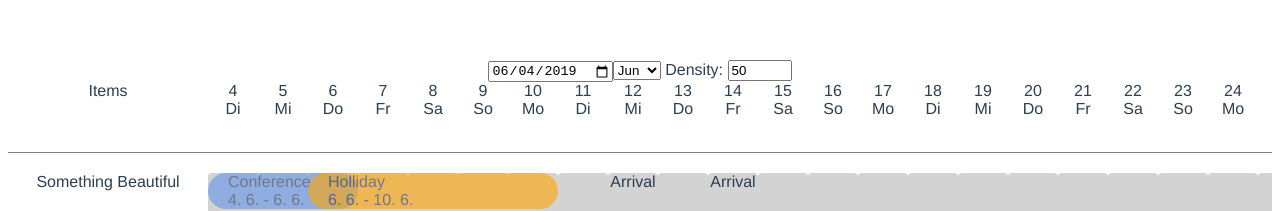
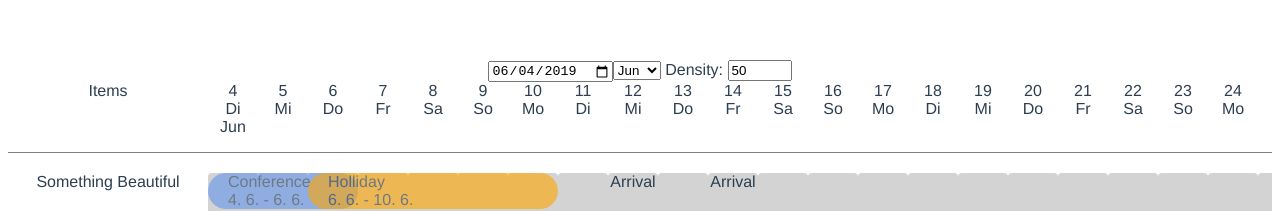
Before and after one commit to ewatch/vue-horizontal-calendar, a Vue app: page / in a window 1280 px wide. Shown: the top 211 px of the page. Built offline with nearby package versions, Linux system fonts and the light colour scheme.

Commit message:
calendar display month name on first head cell

```diff
--- a/src/components/Calendar.vue
+++ b/src/components/Calendar.vue
@@ -33,10 +33,9 @@
 			<div class="label" v-if="calendarData.length > 0">Items</div>
 			<div class="cells">
 				<head-cell
-					v-for="date in dates"
-					:day-of-month="date.getDate()"
-					:day-name="getDayName(date.getDay())"
-					:month-name="getMonthName(date.getMonth())"
+					v-for="(date, index) in dates"
+					:date="date"
+					:index="index"
 					:key="date.getTime()"
 				/>
 				<date-wheel
@@ -116,8 +115,6 @@ export default {
 		}
 	},
 	methods: {
-		getDayName: dateHelper.getDayName,
-		getMonthName: dateHelper.getMonthName,
 		setSelectedDate: function(date) {
 			this.selectedDate = date;
 		},
--- a/src/components/HeadCell.vue
+++ b/src/components/HeadCell.vue
@@ -1,27 +1,33 @@
 <template>
 	<div class="cell cell--header">
 		<div class="day-of-month">{{ dayOfMonth }}</div>
-		<div class="day-name">{{ dayName }}</div>
-		<div v-if="dayOfMonth === 1" class="month-name">{{ monthName }}</div>
+		<div class="day-name">{{ getDayName(date.getDay()) }}</div>
+		<div v-if="dayOfMonth === 1 || index === 0" class="month-name">{{ getMonthName(date.getMonth()) }}</div>
 	</div>
 </template>
 
 <script>
+import * as dateHelper from "../helper/date";
+
 export default {
 	props: {
-		dayOfMonth: {
+		date: {
+			type: Date,
+			required: true,
+		},
+		index: {
 			type: Number,
 			required: true,
-			default: 0
 		},
-		dayName: {
-			type: String,
-			required: false
-		},
-		monthName: {
-			type: String,
-			required: false
+	},
+	computed: {
+		dayOfMonth() {
+			return this.date.getDate()
 		}
+	},
+	methods: {
+		getDayName: dateHelper.getDayName,
+		getMonthName: dateHelper.getMonthName,
 	}
 };
 </script>
```
